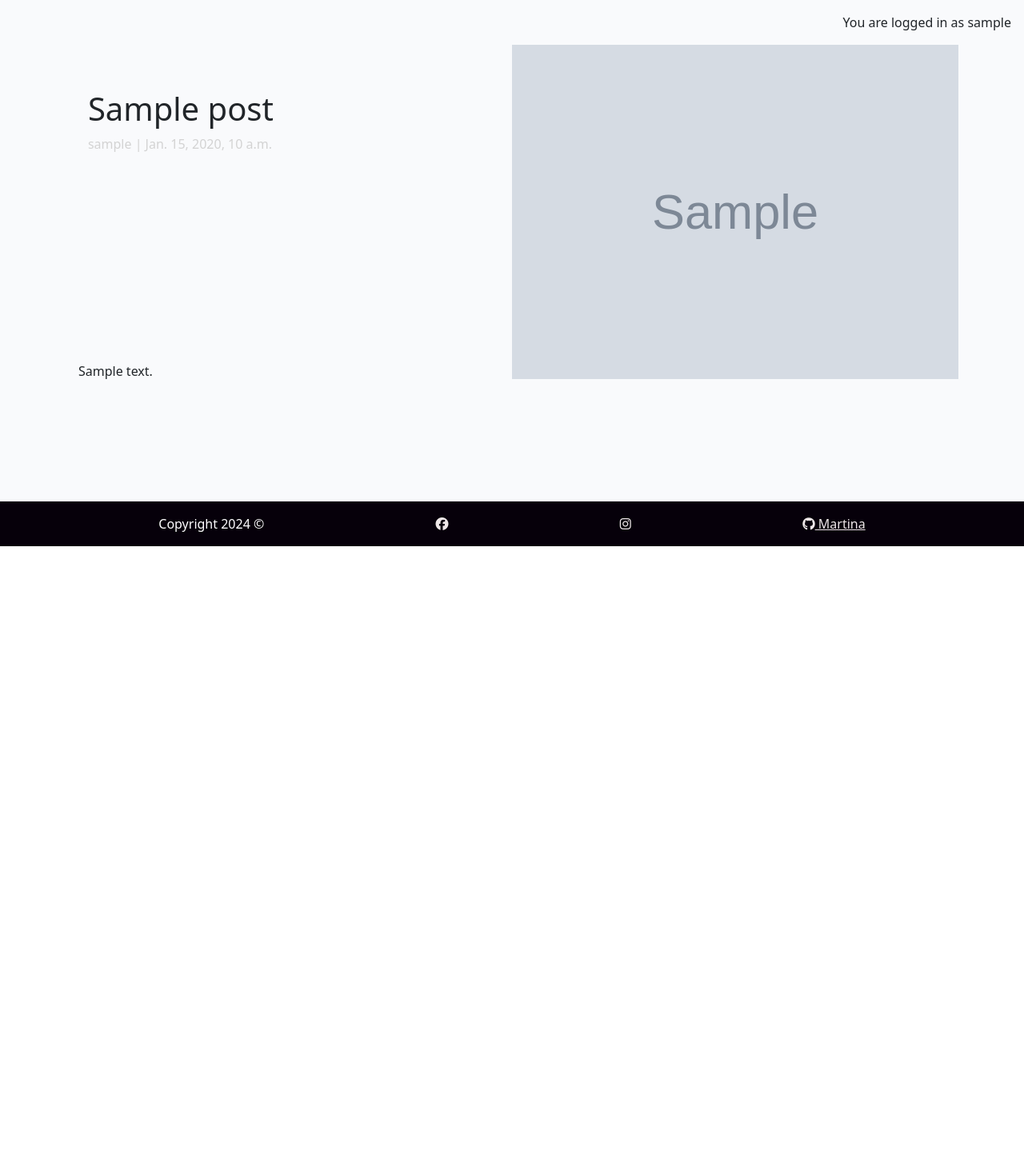
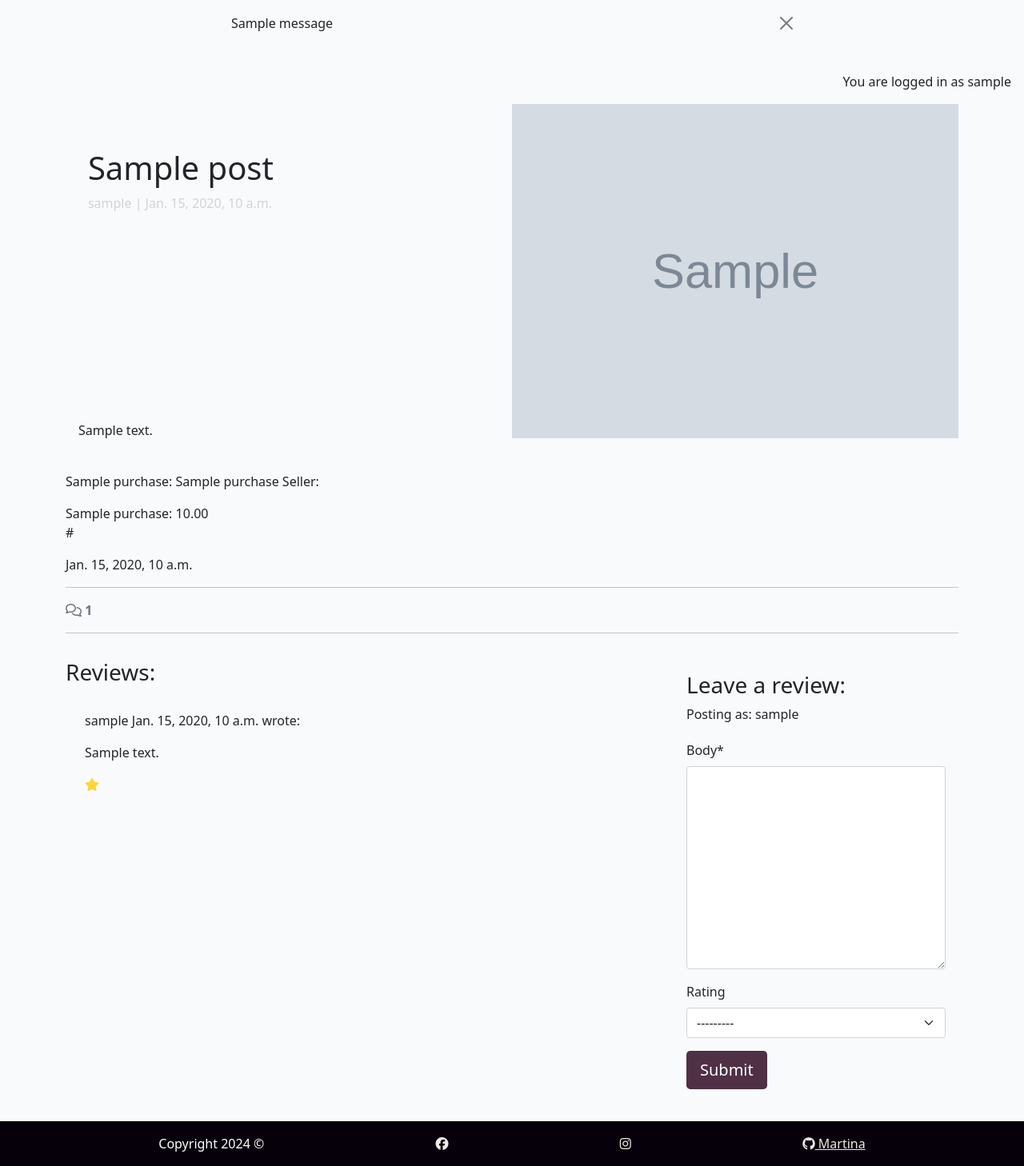
Before and after one commit to martinamicaela/final_project_blog_1, a Django app: a page that uses templates/base.html in a window 1280 px wide. Shown: the part 117-1575 px from the top of the page at 80% size. Before the commit the page ends 800 px from the top, so only its background shows below. Run offline with Django 4.2, Linux system fonts and the light colour scheme; a user stored in the database is signed in; tables that the repository leaves empty hold one stand-in row (values such as "Sample post"); grey boxes marked "Sample" are stand-in pictures; one stand-in notice (Sample message) is shown; some libraries are stand-ins or nearby versions; some web fonts are replaced.

Commit message:
add the form and crud functionality

```diff
--- /dev/null
+++ b/blog/forms.py
@@ -0,0 +1,8 @@
+from .models import Review
+from django import forms
+
+
+class ReviewForm(forms.ModelForm):
+    class Meta:
+        model = Review
+        fields = ('body','rating',)
--- a/blog/templates/blog/post_detail.html
+++ b/blog/templates/blog/post_detail.html
@@ -1,5 +1,8 @@
-{% extends 'base.html' %} {% block content %}
+{% extends 'base.html' %}
 {% load static %}
+{% load crispy_forms_tags %}
+
+{% block content %}
 
 <div class="masthead">
     <div class="container">
@@ -29,6 +32,113 @@
             </div>
         </div>
     </div>
+
+      <!-- Displaying count of purchases -->
+  <div class="row">
+    <div class="col-12">
+        {% for purchase in purchases %}
+        <p class="font-weight-bold">
+            {{purchase.product_name}}:
+            <span class="font-weight-normal">
+                {{purchase.product_name}}
+
+            </span> Seller:
+          </p>
+        <div>
+            {{purchase.store_name}}: <pan>{{purchase.price}}</pan>
+            <p>{{purchase.product_link}}</p>
+
+        </div>
+    </p>
+    <div >
+        {{purchase.created_on}}
+    </div>
+    {% endfor %}
+        </div>
+       <div class="col-12">
+     <hr>
+  </div>
 </div>
 
+  <!-- Displaying count of style
+  <div class="row">
+    <div class="col-12">
+        {% for style in styles %}
+
+            <h3> {{style.name}}</h3>
+    {% endfor %}
+        </div>
+       <div class="col-12">
+     <hr>
+  </div>
+</div>   -->
+
+    <!-- Displaying count of comments -->
+  <div class="row">
+    <div class="col-12">
+      <strong class="text-secondary">
+        <i class="far fa-comments"></i> {{ reviews_count }}
+      </strong>
+    </div>
+    <div class="col-12">
+      <hr>
+    </div>
+  </div>
+
+<!-- Displaying Comments -->
+<div class="row">
+    <div class="col-md-8 card mb-4  mt-3 ">
+      <h3>Reviews:</h3>
+      <div class="card-body">
+        <!-- We want a for loop inside the empty control tags
+          to iterate through each comment in comments -->
+        {% for review in reviews %}
+        <div class="p-2 comments
+          {% if not review.approved and review.author_review == user %}
+          faded{% elif not review.approved %} d-none{% endif %}">
+          <p class="font-weight-bold">
+            {{ review.author_review }}
+            <span class="font-weight-normal">
+              {{ review.date_review }}
+            </span> wrote:
+          </p>
+          <div id="comment{{ review.id }}">
+            {{ review.body| safe | linebreaks }}
+          </div>
+          <p class="float-start">
+            {% for counter in "x"|rjust:review.rating %}
+            <i class="fa-solid fa-star" style="color: #FFD43B;"></i>
+            {% endfor %}
+          {% if not review.approved and review.author_review == user %}
+          <p class="approval">
+            This comment is awaiting approval
+          </p>
+          {% endif %}
+        </div>
+        <!-- Our for loop ends here -->
+        {% endfor %}
+      </div>
+    </div>
+    <!-- Creating New Reviews -->
+    <div class="col-md-4 card mb-4 mt-3">
+        <div class="card-body">
+          {% if user.is_authenticated %}
+          <h3>Leave a review:</h3>
+          <p>Posting as: {{ user.username }}</p>
+          <form id="commentForm" method="post"
+            style="margin-top: 1.3em;">
+            {{ review_form | crispy }}
+            {% csrf_token %}
+            <button id="submitButton" type="submit"
+              class="btn btn-signup btn-lg">Submit</button>
+          </form>
+          {% else %}
+          <p>Log in to leave a review</p>
+          {% endif %}
+        </div>
+      </div>
+  </div>
+</div>
+
+
 {% endblock content %}
--- a/blog/views.py
+++ b/blog/views.py
@@ -1,12 +1,26 @@
 from django.shortcuts import render, get_object_or_404
 from django.views import generic
+from django.contrib import messages
 from .models import Post, Purchase, Style,Review
+from .forms import ReviewForm
 
 # Create your views here.
 class PostList(generic.ListView):
     queryset = Post.objects.filter(status=1)
     template_name = "blog/index.html"
     paginate_by = 3
+
+# def style_detail(request):
+#           queryset = Style.objects.all()
+#           purchase = get_object_or_404(queryset)
+
+#           styles=post.styles.all()
+#           return render(
+#             request,
+#             "blog/post_detail.html",
+#             {"styles":styles
+#             },
+#     )
 
 def post_detail(request, slug):
     """
@@ -25,8 +39,35 @@ def post_detail(request, slug):
     queryset = Post.objects.filter(status=1)
     post = get_object_or_404(queryset, slug=slug)
 
+    reviews = post.reviews.all().order_by("-date_review")
+    reviews_count = post.reviews.filter(approved=True).count()
+
+    purchases= post.purchases.all()
+
+    if request.method == "POST":
+        review_form = ReviewForm(data=request.POST)
+        if review_form.is_valid():
+            review= review_form.save(commit=False)
+            review.author_review = request.user
+            review.post_review = post
+            review.save()
+            messages.add_message(
+                request, messages.SUCCESS,
+                'Review submitted and awaiting approval!'
+    )
+
+    review_form = ReviewForm()
+
+
+
+
     return render(
         request,
         "blog/post_detail.html",
-        {"post": post},
+        {"post": post,
+        "reviews": reviews,
+        "reviews_count": reviews_count,
+        "purchases": purchases,
+        "review_form": review_form,
+        },
     )
--- a/requirements.txt
+++ b/requirements.txt
@@ -1,7 +1,9 @@
 asgiref==3.7.2
+crispy-bootstrap5==0.7
 dj-database-url==0.5.0
 Django==4.2.11
 django-allauth==0.57.2
+django-crispy-forms==2.1
 django-summernote==0.8.20.0
 gunicorn==20.1.0
 oauthlib==3.2.2
--- a/templates/base.html
+++ b/templates/base.html
@@ -78,6 +78,21 @@
                  </div>
         </div>
     </nav>
+    <!-- displaying Django messages -->
+<div class="container">
+    <div class="row">
+      <div class="col-md-8 offset-md-2">
+        {% for message in messages %}
+        <div class="alert {{ message.tags }} alert-dismissible
+          fade show" id="msg" role="alert">
+          {{ message | safe }}
+          <button type="button" class="btn-close"
+            data-bs-dismiss="alert" aria-label="Close"></button>
+        </div>
+        {% endfor %}
+      </div>
+    </div>
+  </div>
 
     <main class="flex-shrink-0 main-bg">
     {% if user.is_authenticated %}
@@ -88,6 +103,7 @@
         {% block content %}
         <!-- Content Goes here -->
         {% endblock content %}
+
 
     </main>
 
```
Also changed, not shown: blogdecor/settings.py (+6 -1 lines), 1 other file.
